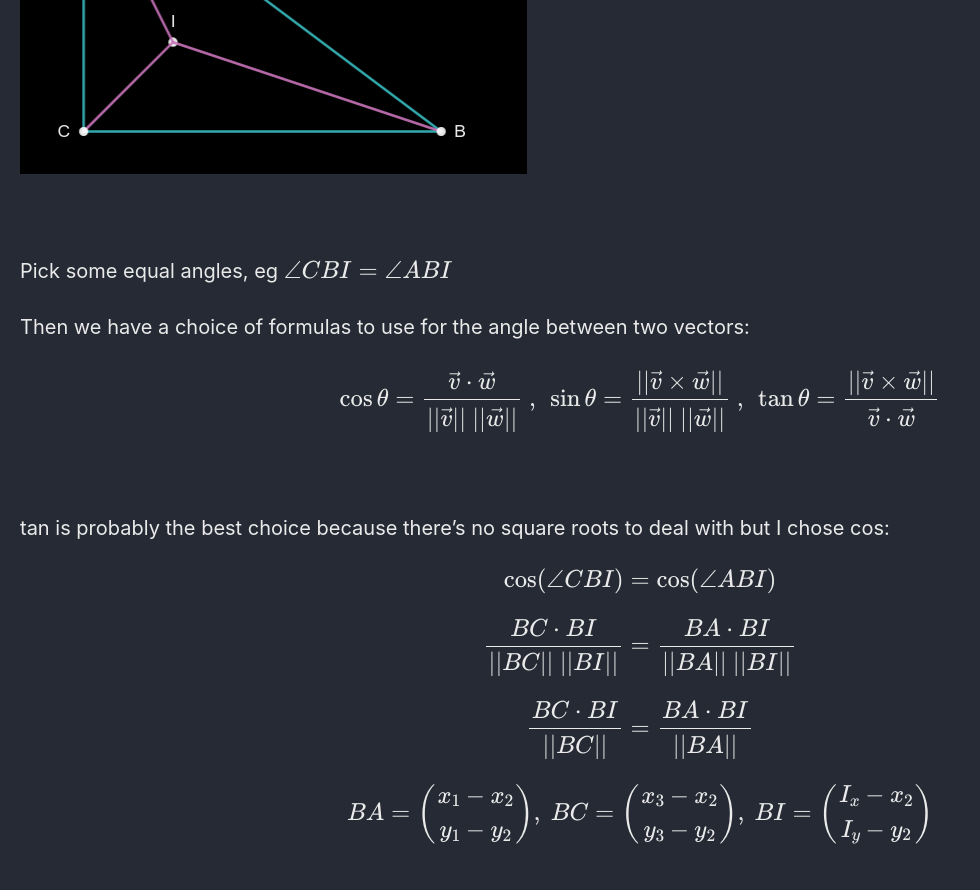
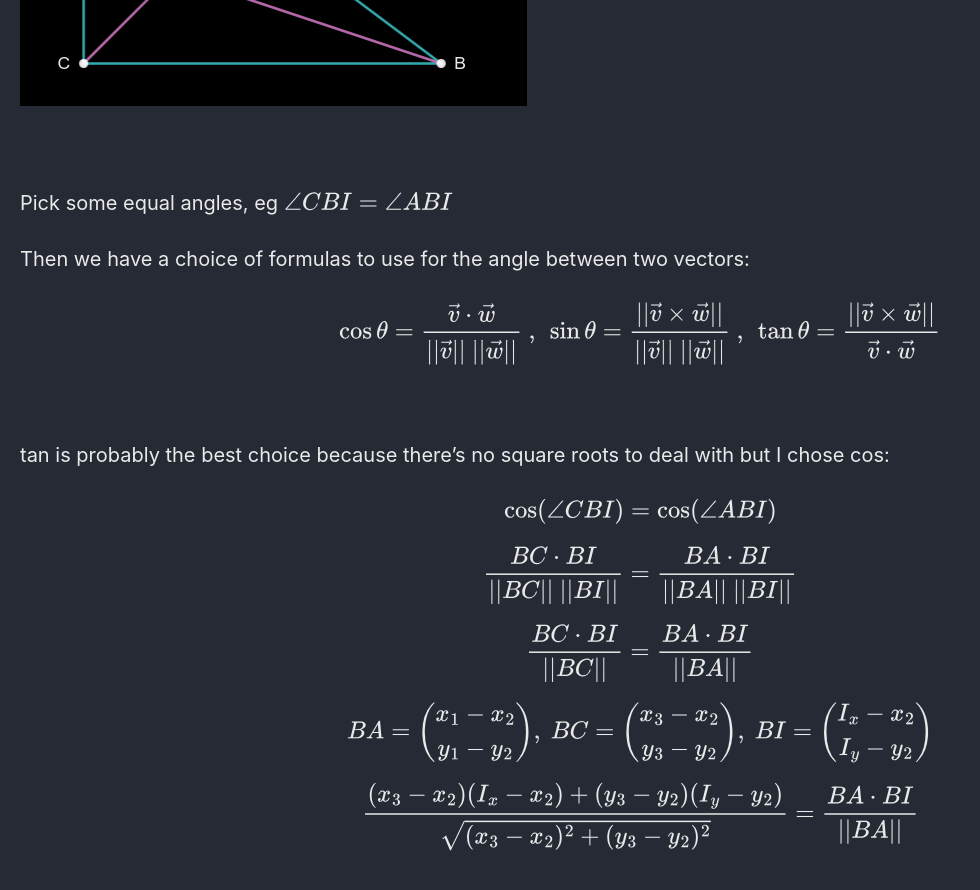
Before and after one commit to Connor-McCartney/Connor-McCartney.github.io, a Jekyll site: the page built from _pages/cryptography/other/Geometry-Hash-Balsn-CTF-2023.md, in a window 1280 px wide and 900 px high, scrolled down 14297 px. Shown: the top 890 px of the window, without its empty margins (0-980 px from the left). Built offline with Jekyll 4.4.1, drawn with Linux system fonts in a browser that asks for light colours; cached includes are drawn as plain includes.

Commit message:
Update Geometry-Hash-Balsn-CTF-2023.md

```diff
--- a/_pages/cryptography/other/Geometry-Hash-Balsn-CTF-2023.md
+++ b/_pages/cryptography/other/Geometry-Hash-Balsn-CTF-2023.md
@@ -547,3 +547,5 @@ $$\frac{BC \cdot BI}{||BC|| \ ||BI||} = \frac{BA \cdot BI}{||BA|| \ ||BI||}$$
 $$\frac{BC \cdot BI}{||BC||} = \frac{BA \cdot BI}{||BA||}$$
 
 $$BA =\pmatrix{x_1-x_2 \\ y_1-y_2}, \ BC =\pmatrix{x_3-x_2 \\ y_3-y_2}, \ BI =\pmatrix{I_x-x_2 \\ I_y-y_2}$$
+
+$$\frac{(x_3-x_2)(I_x-x_2) + (y_3-y_2)(I_y-y_2)}{\sqrt{(x_3-x_2)^2 + (y_3-y_2)^2}} = \frac{BA \cdot BI}{||BA||}$$
```
